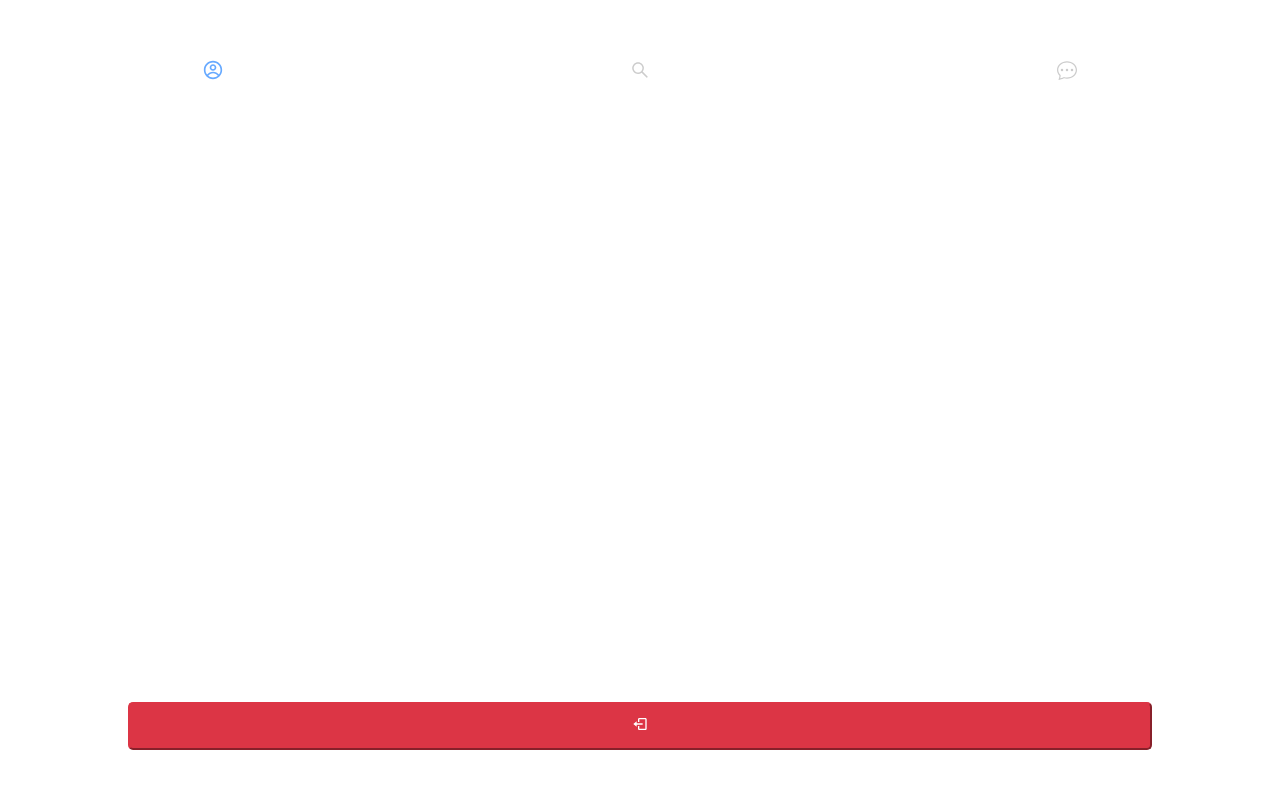
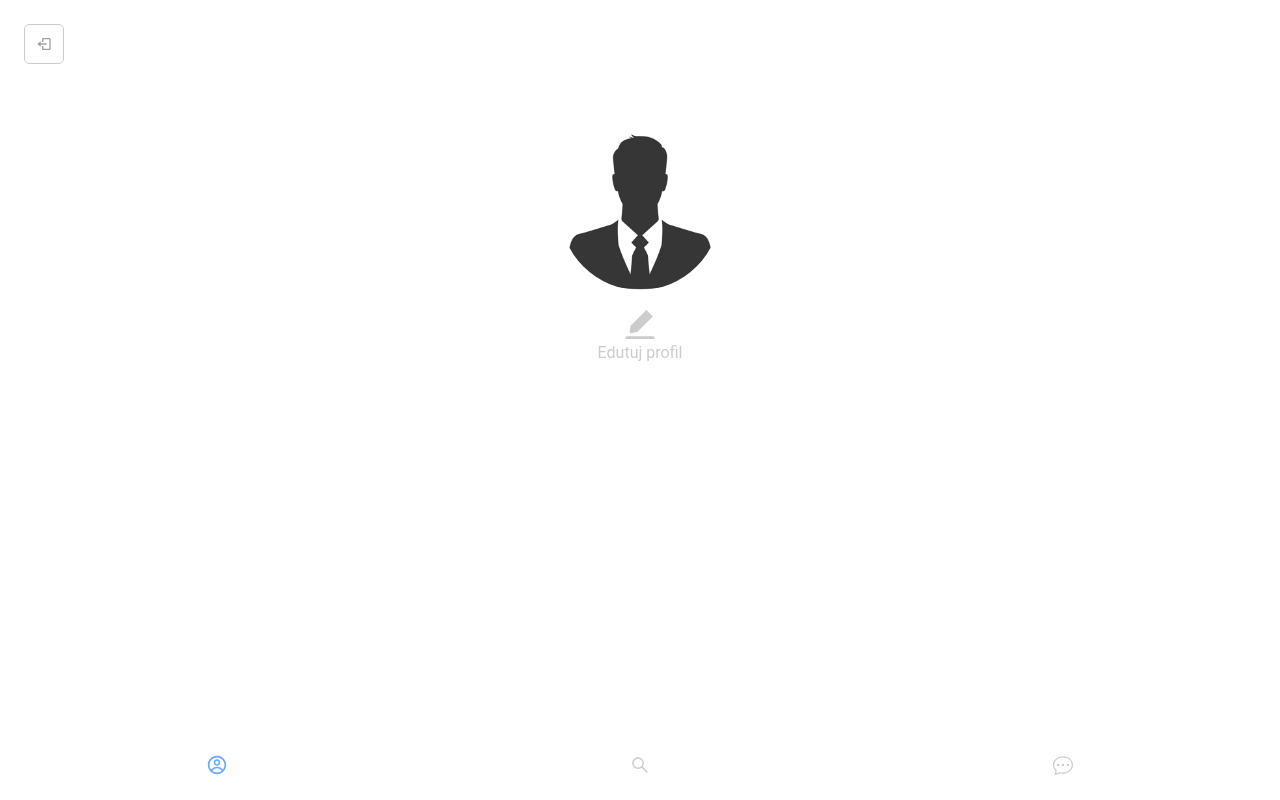
Before and after one commit to TheRealSlimStefan/jobApp, a React (Create React App) app in the folder app/: page /profile in a window 1280 px wide. Built offline with nearby package versions, Linux system fonts and the light colour scheme.

Commit message:
style profile, messages

```diff
--- a/app/src/App.js
+++ b/app/src/App.js
@@ -24,7 +24,6 @@ function App() {
     return (
         <div className="App">
             <Router>
-                {logged && <Navbar />}
                 <Routes>
                     <Route
                         path="/search"
@@ -64,6 +63,7 @@ function App() {
                 <Route path="/highlight/:id" element={<Highlight />} /> */}
                     <Route path="*" element={<ErrorPage />} />
                 </Routes>
+                {logged && <Navbar />}
             </Router>
         </div>
     );
--- /dev/null
+++ b/app/src/components/Chat.js
@@ -0,0 +1,19 @@
+import "../styles/Chat.css";
+import { Navigate } from "react-router-dom";
+import profileImg from '../images/default_image.png'
+
+function Chats({ logged }) {
+
+    return (
+        <li className='Chat'>
+            <img src={profileImg} className='profile_img' alt='profile'></img>
+            <div>
+                <p className='contact_name'>IT.Corp</p>
+                <p className='last_message'>Dzień Dobry</p>
+            </div>
+        </li>
+
+    );
+}
+
+export default Chats;
--- a/app/src/components/Chats.js
+++ b/app/src/components/Chats.js
@@ -1,10 +1,27 @@
 import "../styles/Chats.css";
 import { Navigate } from "react-router-dom";
+import Chat from './Chat'
 
 function Chats({ logged }) {
     if (!logged) return <Navigate to="/login" />;
 
-    return <div className="Chats"></div>;
+    return (
+        <div className="Chats">
+            <h1>Wiadomości</h1>
+            <ul className='chat_list'>
+                <Chat/>
+                <Chat/>
+                <Chat/>
+                <Chat/>
+                <Chat/>
+                <Chat/>
+                <Chat/>
+                <Chat/>
+                <Chat/>
+
+            </ul>
+        </div>
+    );
 }
 
 export default Chats;
--- a/app/src/components/Profile.js
+++ b/app/src/components/Profile.js
@@ -1,6 +1,8 @@
 import "../styles/Profile.css";
 import { useNavigate, Navigate } from "react-router-dom";
 import { BiLogOut } from "react-icons/bi";
+import { AiFillEdit } from "react-icons/ai";
+import profileImg from '../images/default_image.png'
 
 function Profile({ logged, setUser, setLogged }) {
     let navigate = useNavigate();
@@ -8,16 +10,27 @@ function Profile({ logged, setUser, setLogged }) {
 
     return (
         <>
+
             <div className="Profile">
                 <button
+                    className='logout_btn'
                     onClick={() => {
                         setUser({});
                         navigate("/");
                         setLogged(false);
                     }}
-                >
-                    <BiLogOut />
+                    >
+                    <BiLogOut/>
                 </button>
+
+                <img src={profileImg} className='profile_img' alt='profile'></img>
+                <a className='edit_profile_btn' onClick={() => {}} href='#'>
+                    <AiFillEdit/>
+                    <p>Edutuj profil</p>
+                </a>
+                <div>
+
+                </div>
             </div>
         </>
     );
--- a/app/src/styles/App.css
+++ b/app/src/styles/App.css
@@ -2,10 +2,13 @@
     min-height: 100vh;
     display: flex;
     flex-direction: column;
-    justify-content: flex-start;
     padding: 50px 0;
 }
 
-.App .Navbar + div {
-    flex-grow: 1;
+.App .Navbar {
+    overflow: hidden;
+    position: fixed;
+    bottom: 0;
+    width: 100%;
+    padding: 10px 5px;
 }
--- /dev/null
+++ b/app/src/styles/Chat.css
@@ -0,0 +1,26 @@
+.Chat {
+    width: 100%;
+    height: 8rem;
+    display: flex;
+    align-items: center;
+}
+
+.Chat .profile_img {
+    width: 4.5rem;
+    height: 4.5rem;
+    border-radius: 50%;
+}
+
+.Chat div {
+    display: flex;
+    flex-direction: column;
+}
+
+.Chat div p {
+    margin-bottom: 5px;
+    margin-left: 10px;
+}
+
+.Chat .contact_name {
+    font-weight: bold;
+}
--- a/app/src/styles/Chats.css
+++ b/app/src/styles/Chats.css
@@ -1,2 +1,21 @@
 .Chats {
+    display: flex;
+    flex-direction: column;
+    align-items: center;
+    justify-content: flex-start;
+    min-height: 80vh;
+    width: 100%;
 }
+
+.Chats h1 {
+    font-size: 2rem;
+    font-weight: bold;
+    letter-spacing: 2px;
+
+}
+
+.chat_list {
+    width: 100%;
+    padding: 1rem 2rem;
+    margin-top: 1rem;
+}
--- a/app/src/styles/Navbar.css
+++ b/app/src/styles/Navbar.css
@@ -2,6 +2,8 @@
     width: 100%;
     display: flex;
     justify-content: space-around;
+    background-color: white;
+    z-index: 1000;
 }
 
 .Navbar a {
--- a/app/src/styles/Profile.css
+++ b/app/src/styles/Profile.css
@@ -2,17 +2,54 @@
     display: flex;
     flex-direction: column;
     align-items: center;
-    justify-content: flex-end;
+    justify-content: flex-start;
+    min-height: 80vh;
+
 }
 
-.Profile button {
-    width: 80%;
-    text-align: center;
+.Profile .logout_btn {
+    position: fixed;
+    top: 1.5rem;
+    left: 1.5rem;
+    width: 2.5rem;
+    height: 2.5rem;
     padding: 12px;
     font-size: 16px;
     border-radius: 5px;
-    background-color: #dc3545;
-    border-color: #dc3545;
-    color: white;
+    border: 1px solid #ccc;
+    color: rgb(165, 160, 160);
     outline: none;
+    background: none;
 }
+
+.Profile .logout_btn svg {
+    position: absolute;
+    top: 50%;
+    left: 50%;
+    transform: translate(-50%, -50%);
+}
+
+.Profile .profile_img {
+    width: 10rem;
+    height: 10rem;
+    border-radius: 50%;
+    margin-top: 5rem;
+}
+
+.Profile .edit_profile_btn {
+    width: 6rem;
+    height: 3.5rem;
+    margin-top: 1rem;
+    display: flex;
+    flex-direction: column;
+    align-items: center;
+    color: #ccc;
+    text-decoration: none;
+
+}
+
+.Profile .edit_profile_btn svg {
+    width: 3rem;
+    height: 3rem;
+
+}
```
Also changed, not shown: app/src/images/default_image.png (added), app/src/images/default_image_original.jpg (added).
